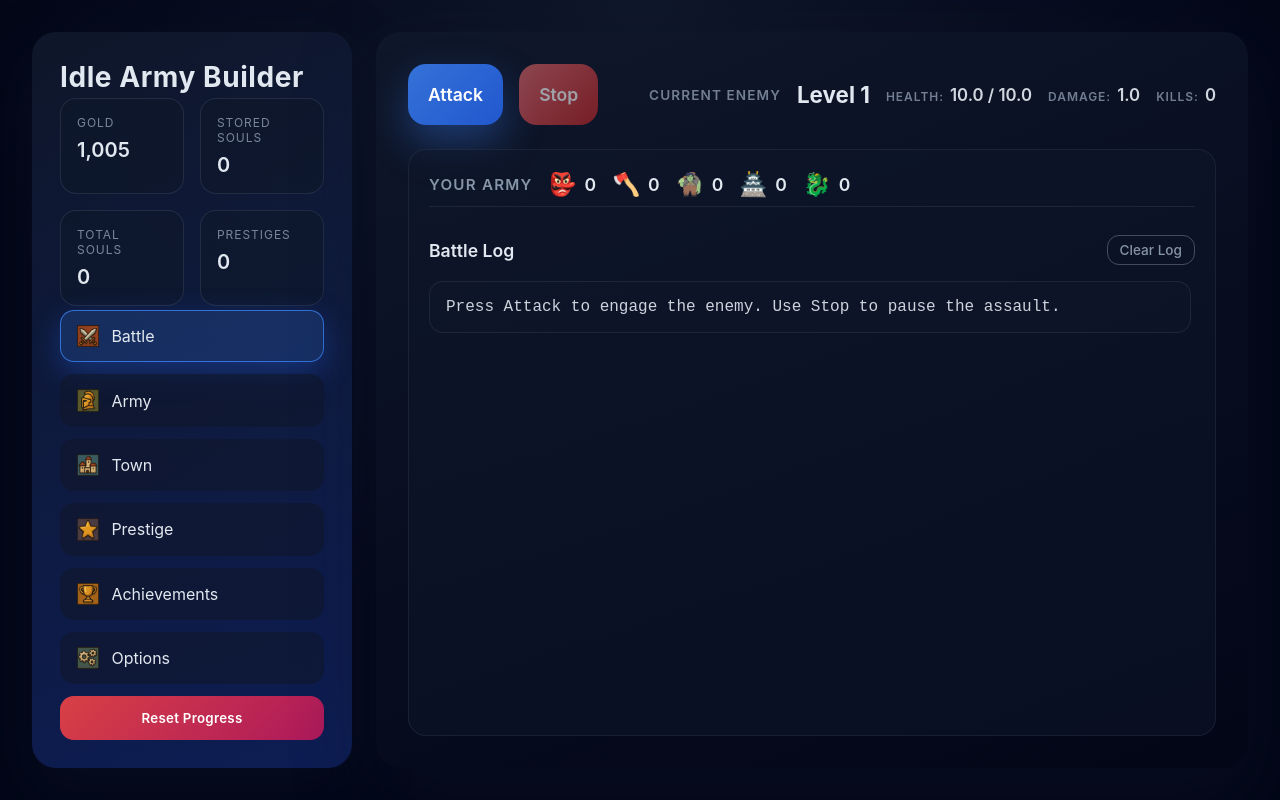
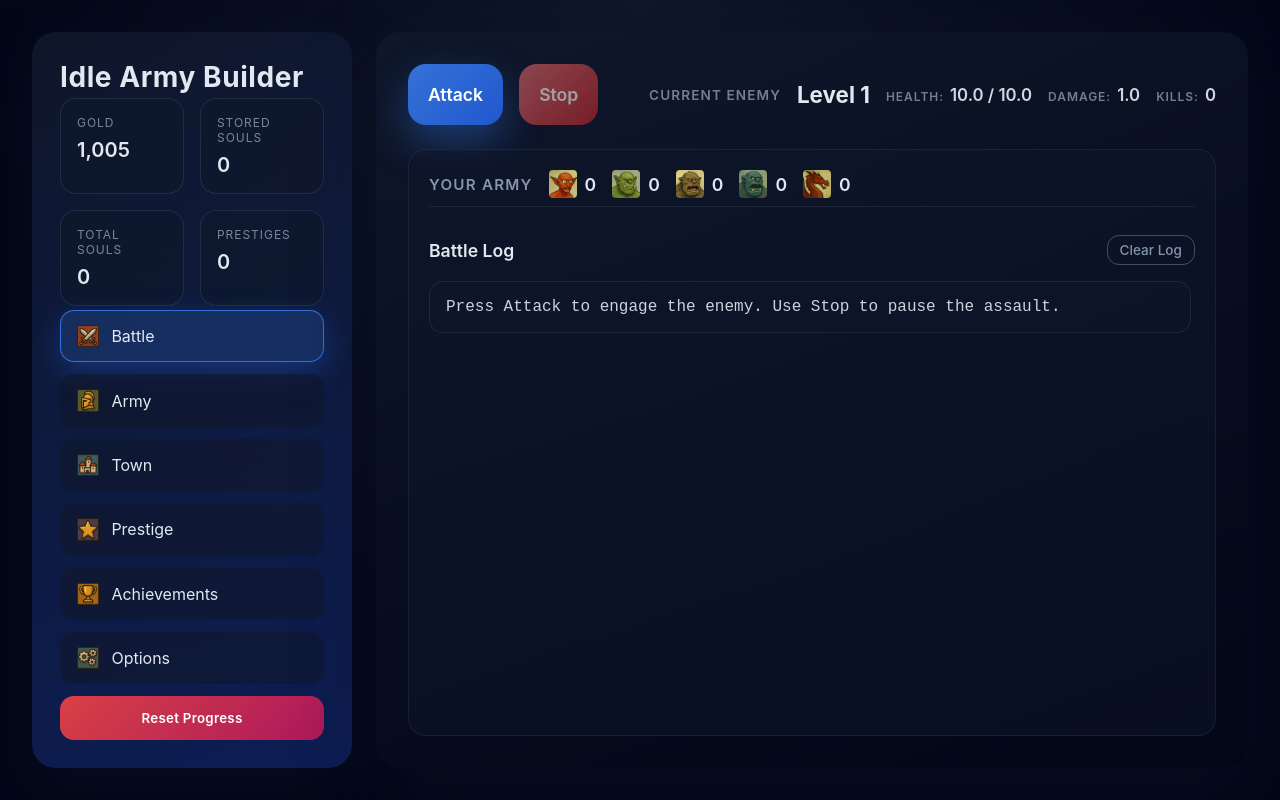
Before and after one commit to aleksandar-radev/army, a Vue app: page / in a window 1280 px wide. Built offline with nearby package versions, Linux system fonts and the light colour scheme.

Commit message:
Refactor BattleView component to replace text icons with image icons for units; update icon handling and improve accessibility features

```diff
--- a/src/components/views/BattleView.vue
+++ b/src/components/views/BattleView.vue
@@ -67,12 +67,12 @@
           :key="unit.type"
           class="army-summary__item"
         >
-          <span
+          <img
             class="army-summary__icon"
-            :aria-label="unit.name"
-          >
-            {{ unit.icon }}
-          </span>
+            :src="unit.icon"
+            :alt="unit.name"
+            loading="lazy"
+          />
           <span class="army-summary__count">
             {{ formatNumber(unit.count) }}
           </span>
@@ -111,6 +111,12 @@ import { useI18nStore } from '@/stores/i18nStore.js';
 import { formatFloat, formatNumber } from '@/utils/formatters.js';
 import { UnitTypes } from '@/game/config.js';
 import { armyState } from '@/stores/gameState.js';
+import defaultUnitIcon from '@/assets/icons/units/default.jpg';
+import dragonIcon from '@/assets/icons/units/dragon.jpg';
+import goblinIcon from '@/assets/icons/units/goblin.jpg';
+import ogreIcon from '@/assets/icons/units/ogre.jpg';
+import orcIcon from '@/assets/icons/units/orc.jpg';
+import trollIcon from '@/assets/icons/units/troll.jpg';
 
 const battle = useBattleStore();
 const i18n = useI18nStore();
@@ -119,19 +125,20 @@ const { currentEnemy, killCount, battleLog } = storeToRefs(battle);
 const { clearBattleLog } = battle;
 
 const enemyDetails = computed(() => currentEnemy.value);
+
 const unitIcons = {
-  Goblin: '👺',
-  Orc: '🪓',
-  Troll: '🧌',
-  Ogre: '🏯',
-  Dragon: '🐉',
+  Goblin: goblinIcon,
+  Orc: orcIcon,
+  Troll: trollIcon,
+  Ogre: ogreIcon,
+  Dragon: dragonIcon,
 };
 
 const armySummary = computed(() =>
   Object.keys(UnitTypes).map((type) => ({
     type,
     name: t(`units.${type}.plural`),
-    icon: unitIcons[type] || '🛡️',
+    icon: unitIcons[type] || defaultUnitIcon,
     count: armyState[type] || 0,
   })),
 );
@@ -406,7 +413,11 @@ onBeforeUnmount(() => {
 }
 
 .army-summary__icon {
-  font-size: 1.4rem;
+  display: block;
+  width: 28px;
+  height: 28px;
+  border-radius: 4px;
+  object-fit: cover;
 }
 
 .army-summary__count {
```
